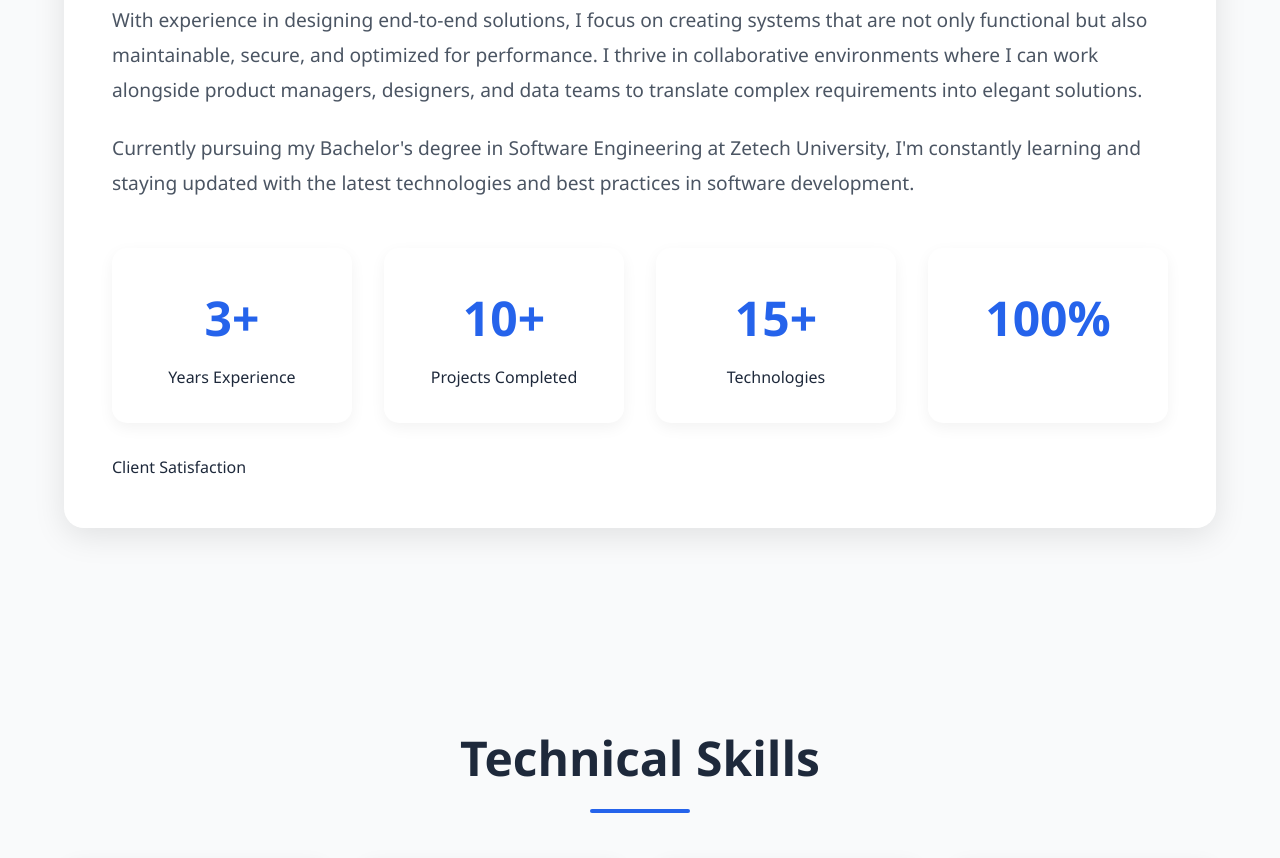
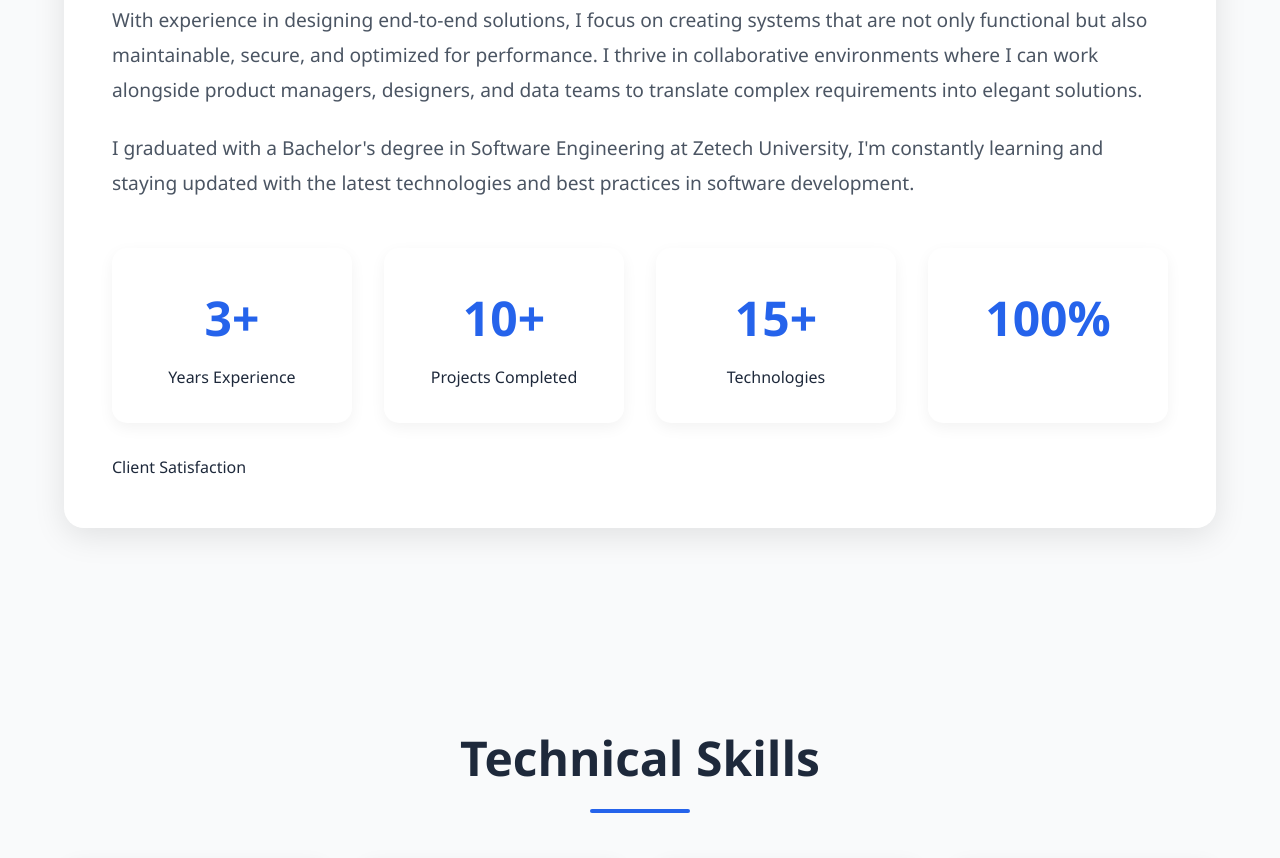
Before and after one commit to Cajuki/chimwani, a plain HTML site: page index.html in a window 1280 px wide. Shown: the part 1209-2067 px from the top of the page. Drawn offline with Linux system fonts and the light colour scheme.

```diff
--- a/index.html
+++ b/index.html
@@ -678,7 +678,7 @@
                 <div class="about-text">
                     <p>I'm a Senior-Ready Full-Stack Software Engineer based in Nairobi, Kenya, with a passion for building scalable and efficient web applications. I specialize in modern JavaScript frameworks, backend API development, and cloud-native architectures.</p>
                     <p>With experience in designing end-to-end solutions, I focus on creating systems that are not only functional but also maintainable, secure, and optimized for performance. I thrive in collaborative environments where I can work alongside product managers, designers, and data teams to translate complex requirements into elegant solutions.</p>
-                    <p>Currently pursuing my Bachelor's degree in Software Engineering at Zetech University, I'm constantly learning and staying updated with the latest technologies and best practices in software development.</p>
+                    <p>I graduated with a Bachelor's degree in Software Engineering at Zetech University, I'm constantly learning and staying updated with the latest technologies and best practices in software development.</p>
 
                     <div class="stats">
                         <div class="stat-item">
```
